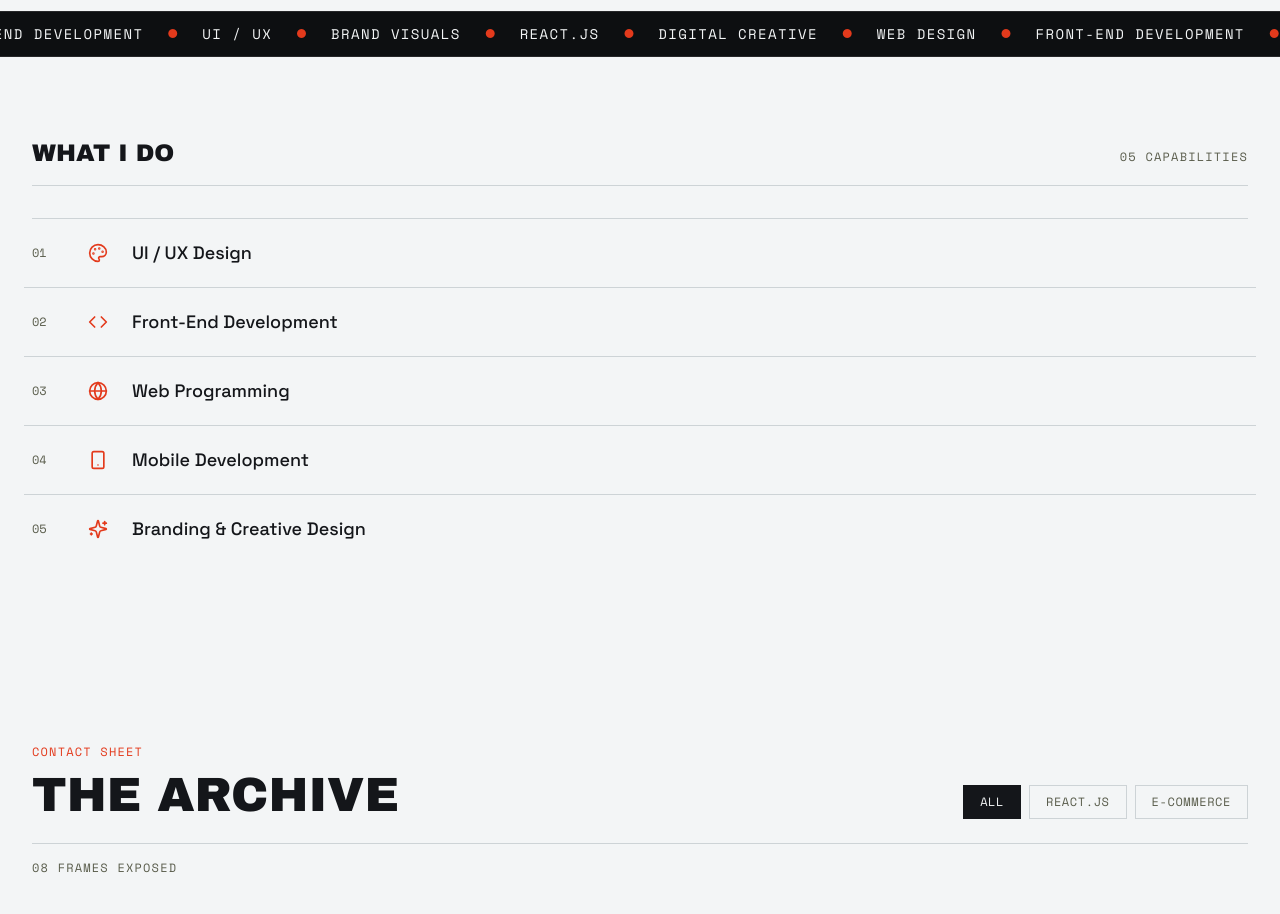
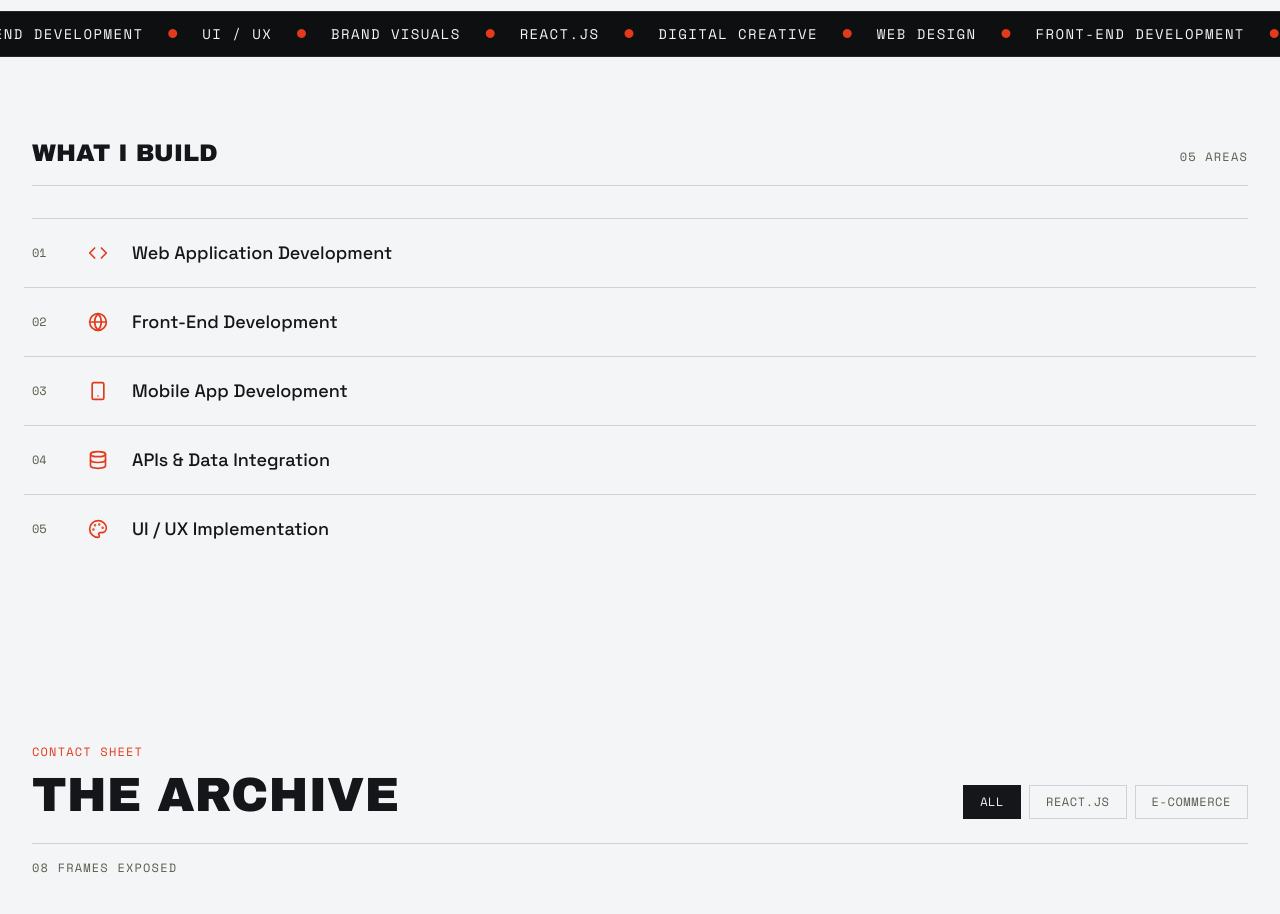
Before and after one commit to Munachitimi/munaportfolio, a React (Vite) app: page / in a window 1280 px wide. Shown: the part 800-1714 px from the top of the page. Built offline with nearby package versions, Linux system fonts and the light colour scheme; the HTML template or start-up script is replaced by a standard one.

Commit message:
Refactor services list and update section titles

```diff
--- a/src/components/Services.tsx
+++ b/src/components/Services.tsx
@@ -1,11 +1,26 @@
-import { Palette, Code, Globe, Sparkles, Smartphone } from "lucide-react";
+import { Code, Globe, Database, Smartphone, Palette } from "lucide-react";
 
 const services = [
-  { icon: Palette, title: "UI / UX Design" },
-  { icon: Code, title: "Front-End Development" },
-  { icon: Globe, title: "Web Programming" },
-  { icon: Smartphone, title: "Mobile Development" },
-  { icon: Sparkles, title: "Branding & Creative Design" },
+  {
+    icon: Code,
+    title: "Web Application Development",
+  },
+  {
+    icon: Globe,
+    title: "Front-End Development",
+  },
+  {
+    icon: Smartphone,
+    title: "Mobile App Development",
+  },
+  {
+    icon: Database,
+    title: "APIs & Data Integration",
+  },
+  {
+    icon: Palette,
+    title: "UI / UX Implementation",
+  },
 ];
 
 const Services = () => {
@@ -15,10 +30,11 @@ const Services = () => {
     <section className="py-16 sm:py-20 px-4 sm:px-8 max-w-7xl mx-auto">
       <div className="flex items-baseline justify-between mb-8 border-b border-border pb-4">
         <h2 className="font-display uppercase text-xl sm:text-2xl text-foreground">
-          What I Do
+          What I Build
         </h2>
+
         <span className="font-mono text-xs text-olive uppercase tracking-widest">
-          {count} Capabilities
+          {count} Areas
         </span>
       </div>
 
@@ -31,7 +47,9 @@ const Services = () => {
             <span className="font-mono text-xs text-olive w-8 shrink-0">
               {(index + 1).toString().padStart(2, "0")}
             </span>
+
             <service.icon className="w-5 h-5 text-signal shrink-0" />
+
             <span className="text-base sm:text-lg font-medium text-foreground">
               {service.title}
             </span>
```
